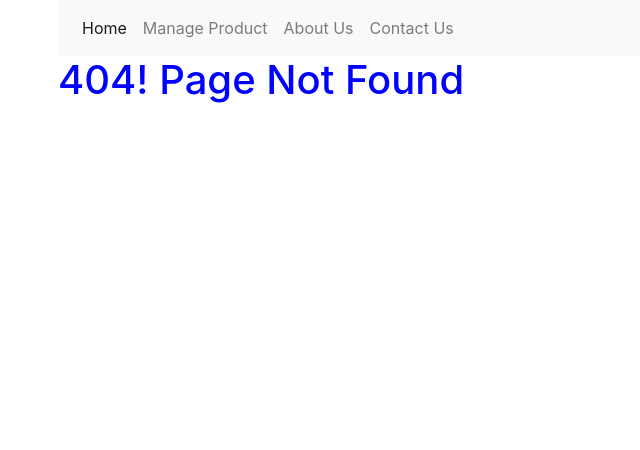
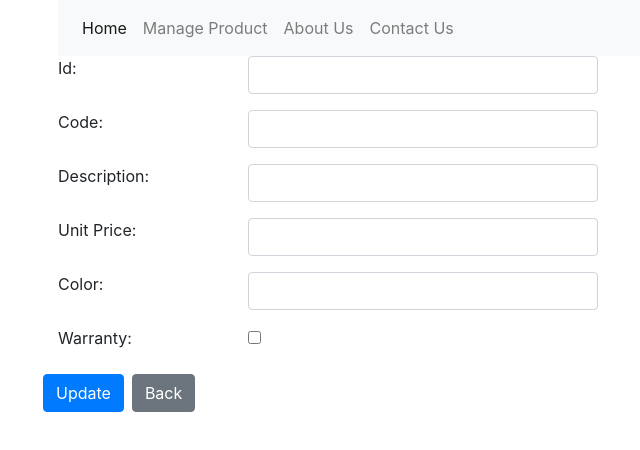
Before and after one commit to keyur2714/Angular_3, an Angular app in the folder RouterDemo/: page /newproduct/1 in a window 1280 px wide. Before the commit this address had no page. Shown: the top 450 px of the page, without its empty margins (27-667 px from the left). Built offline with nearby package versions, Linux system fonts and the light colour scheme; no server answers.

Commit message:
updated Router Demo with Product Entry Component

```diff
--- a/RouterDemo/src/app/manage-product/manage-product.component.html
+++ b/RouterDemo/src/app/manage-product/manage-product.component.html
@@ -1,3 +1,8 @@
+<div class="row form-group">
+  <div class="col-md-4">
+    <button (click)="addNewProduct()" class="btn btn-info">Add</button>
+  </div>
+</div>
 <div class="row">
      <div class="col-md-4">
        <table class="table table-striped">
@@ -9,6 +14,7 @@
             <th>Price</th>
             <th>Color</th>
             <th>Warranty</th>
+            <th>Action</th>
           </tr>
           <tr *ngFor="let product of productList">
             <td><a [routerLink]="['productDetail',product.id]">{{product.id}}</a></td>
@@ -17,6 +23,10 @@
             <td>{{product.unitPrice}}</td>
             <td>{{product.color}}</td>
             <td>{{product.warranty}}</td>
+            <td>
+              <button (click)="edit(product.id)" class="btn btn-info mr-1">Edit</button>
+              <button (click)="delete(product.id)" class="btn btn-danger">Delete</button>
+            </td>
           </tr>
          </thead>
        </table>
--- a/RouterDemo/src/app/manage-product/manage-product.component.ts
+++ b/RouterDemo/src/app/manage-product/manage-product.component.ts
@@ -1,6 +1,7 @@
 import { Component, OnInit } from '@angular/core';
 import { Product } from './product.model';
 import { ProductService } from './product.service';
+import { Router } from '@angular/router';
 @Component({
   selector: 'app-manage-product',
   templateUrl: './manage-product.component.html',
@@ -10,7 +11,7 @@ export class ManageProductComponent implements OnInit {
 
   productList: Product[] = [];
 
-  constructor(private productService: ProductService) { }
+  constructor(private productService: ProductService,private router:Router) { }
 
   ngOnInit() {
     this.productService.getProductList().subscribe(
@@ -20,4 +21,11 @@ export class ManageProductComponent implements OnInit {
     )
   }
 
+  addNewProduct():void{
+    this.router.navigate(['newproduct']);
+  }
+
+  edit(id):void{
+    this.router.navigate(['newproduct',id]);
+  }
 }
--- a/RouterDemo/src/app/manage-product/product.service.ts
+++ b/RouterDemo/src/app/manage-product/product.service.ts
@@ -15,4 +15,17 @@ export class ProductService {
        getProductById(id:number):Observable<Product>{
         return  this.httpClient.get<Product>(this.appURL+"/"+id);
        }
+
+       saveProductWithHttpClient(product:Product):Observable<number> {
+            return this.httpClient.post<number>(this.appURL,product);
+       }
+
+       updateProduct(product:Product):Observable<number>{
+            return this.httpClient.put<number>(this.appURL+"/"+product.id,product);
+       }
+
+       deletProductById(id:number):Observable<Response>{
+            return this.httpClient.delete<Response>(this.appURL+"/"+id);
+       }
+
 }
--- /dev/null
+++ b/RouterDemo/src/app/product-entry/product-entry.component.html
@@ -0,0 +1,45 @@
+<div class="row">
+    <div class="col">
+      <div class="alert alert-success" *ngIf="statusCode == 200">
+        Product Saved Successfully...!
+      </div>
+      <div class="alert alert-info" *ngIf="statusCode == 201">
+        Product Updated Successfully...!
+      </div>
+    </div>
+</div>
+<div class="row">
+  <div class="col">
+    <form #f=ngForm (ngSubmit)="saveOrUpdate(f)">
+      <div class="row form-group">
+        <div class="col-md-2"><label>Id: </label></div>
+        <div class="col-md-4"><input type=text class="form-control" [(ngModel)]="newProduct.id" name="id" #id=ngModel required></div>
+      </div>
+      <div class="row form-group">
+        <div class="col-md-2"><label>Code: </label></div>
+        <div class="col-md-4"><input type=text class="form-control" [(ngModel)]="newProduct.code" name="code" #code=ngModel required></div>
+      </div>
+      <div class="row form-group">
+        <div class="col-md-2"><label>Description: </label></div>
+        <div class="col-md-4"><input type=text class="form-control" [(ngModel)]="newProduct.description" name="description" #description=ngModel required></div>
+      </div>
+      <div class="row form-group">
+        <div class="col-md-2"><label>Unit Price: </label></div>
+        <div class="col-md-4"><input type=text class="form-control" [(ngModel)]="newProduct.unitPrice" name="unitPrice" #unitPrice=ngModel required></div>
+      </div>
+      <div class="row form-group">
+        <div class="col-md-2"><label>Color: </label></div>
+        <div class="col-md-4"><input type=text class="form-control" [(ngModel)]="newProduct.color" name="color" #color=ngModel required></div>
+      </div>
+      <div class="row form-group">
+        <div class="col-md-2"><label>Warranty: </label></div>
+        <div class="col-md-2"><input type=checkbox [(ngModel)]="newProduct.warranty" name="warranty" #warranty=ngModel></div>
+      </div>
+      <div class="row">
+        <div *ngIf="productId == undefined"><button class="btn btn-primary mr-2" type="submit">Save</button></div>
+        <div *ngIf="productId !== undefined"><button class="btn btn-primary mr-2" type="button" (click)="update()">Update</button></div>
+        <div><button (click)="back()" class="btn btn-secondary">Back</button></div>
+      </div>
+    </form>
+  </div>
+</div>
--- /dev/null
+++ b/RouterDemo/src/app/product-entry/product-entry.component.ts
@@ -0,0 +1,79 @@
+import { Component, OnInit } from '@angular/core';
+import { Location } from '@angular/common';
+import { ActivatedRoute } from '@angular/router';
+import { Product } from '../manage-product/product.model';
+import { ProductService } from '../manage-product/product.service';
+@Component({
+  selector: 'app-product-entry',
+  templateUrl: './product-entry.component.html',
+  styleUrls: ['./product-entry.component.css']
+})
+export class ProductEntryComponent implements OnInit {
+
+  newProduct : Product = new Product();
+  statusCode: string = '';
+  isUpdate: boolean = false;
+  productId : number = 0;
+
+  constructor(private location:Location,private productService:ProductService,private activatedRoute: ActivatedRoute) { }
+
+  ngOnInit() {
+    this.activatedRoute.params.subscribe(
+      (params)=>{
+        console.log(params);
+         if(params.id === '')
+            this.productId = 0;
+         else{
+            this.productId = params.id;
+            if(this.productId > 0){
+              this.productService.getProductById(this.productId).subscribe(
+                (existingProduct: Product)=>{
+                  this.newProduct = existingProduct;
+                }
+              )
+            }
+         }
+
+      }
+    )
+  }
+
+  back():void{
+    this.location.back();
+  }
+
+  update(){
+      if(this.newProduct.warranty){
+        this.newProduct.warranty = "Y";
+      }else{
+        this.newProduct.warranty = "N";
+      }
+      this.productService.updateProduct(this.newProduct).subscribe(
+        (data: number)=>{
+          console.log(data);
+          this.statusCode = "201";
+        },
+        (error)=>{
+
+        }
+      )
+  }
+  saveOrUpdate(frm):void{
+        if(frm.valid){
+          if(this.newProduct.warranty){
+            this.newProduct.warranty = "Y";
+          }else{
+            this.newProduct.warranty = "N";
+          }
+            this.productService.saveProductWithHttpClient(this.newProduct).subscribe(
+              (data: number)=>{
+                console.log(data);
+                this.statusCode = "200";
+              },
+              (error)=>{
+
+              }
+            )
+        }
+    }
+}
```
Also changed, not shown: RouterDemo/src/app/app.module.ts (+13 -2 lines), RouterDemo/src/app/product-entry/product-entry.component.css (added), 1 other file (tests, documents, lock files or other folders).
